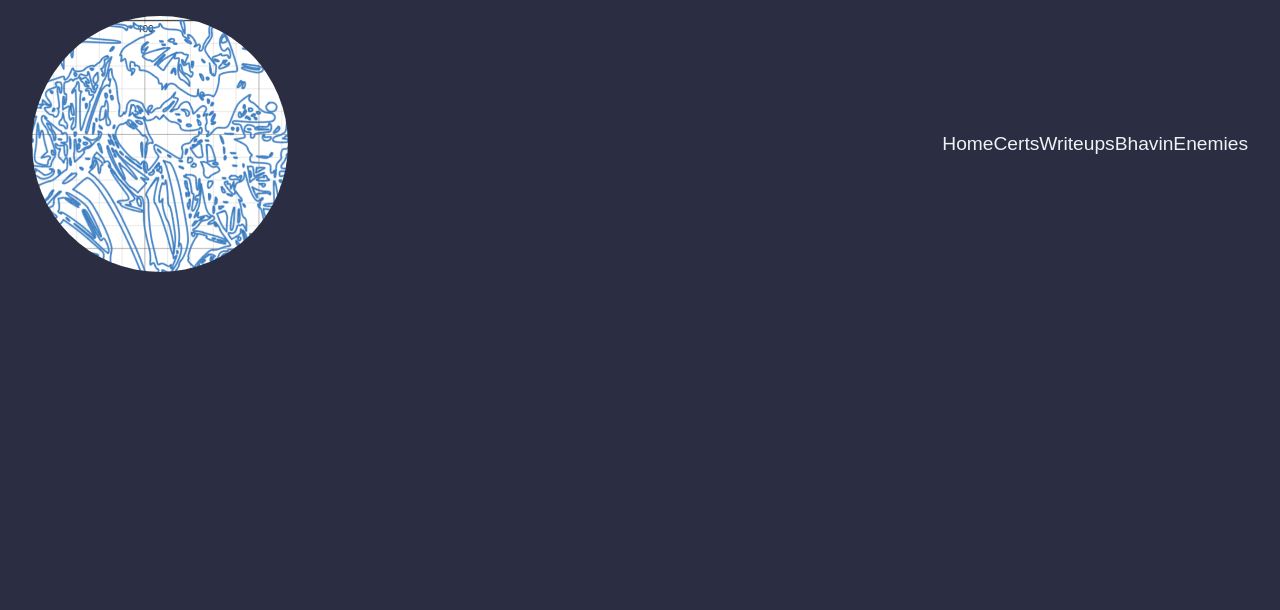
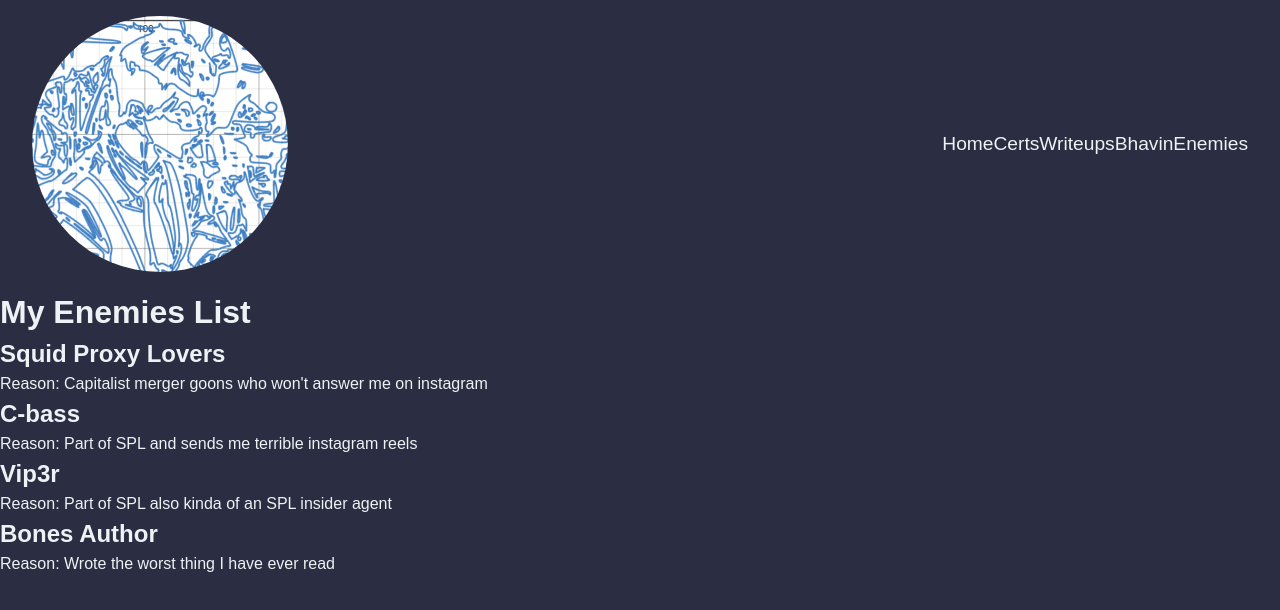
Before and after one commit to Booklover997/BhavinUnderTheDesk, a React (Vite) app: page /Enemies in a window 1280 px wide. Shown: the top 610 px of the page. Built offline with nearby package versions, Linux system fonts and the light colour scheme; a web font is replaced by a local one.

Commit message:
Enemies boilerplate

```diff
--- a/src/main.jsx
+++ b/src/main.jsx
@@ -14,6 +14,7 @@ createRoot(document.getElementById('root')).render(
     <Nav/>
     <Routes>
       <Route path="/Creds" element={<Creds />} />
+      <Route path="/Enemies" element={<Enemies />} />
 
 
     </Routes>
--- a/src/pages/Creds.jsx
+++ b/src/pages/Creds.jsx
@@ -18,19 +18,13 @@ export default function Home() {
     };
 
     const calculateWidth = () => {
-      const imageSources = [AWS, GSEC, GFACT, Bhavin];
-
-      Promise.all(imageSources.map(src => {
-        return new Promise((resolve) => {
-          const img = new Image();
-          img.onload = () => resolve(img.width);
-          img.src = src;
-        });
-      }))
-      .then(widths => {
-        const totalWidth = widths.reduce((acc, width) => acc + width, 0);
-        setBorgumHeight(totalWidth);
-      });
+      const images = [AWS, GSEC, GFACT, Bhavin];
+      const totalWidth = images.reduce((acc, img) => {
+        const imgElement = new Image();
+        imgElement.src = img;
+        return acc + imgElement.width; // Add the width of each image
+      }, 0);
+      setBorgumHeight(totalWidth); // Set borgum height based on total width
     };
 
     const handleScroll = () => {
@@ -49,7 +43,6 @@ export default function Home() {
     };
   }, []);
 
-
   return (
     <>
       <div className="content-body">
--- a/src/pages/Enemies.jsx
+++ b/src/pages/Enemies.jsx
@@ -1,58 +1,16 @@
 import { useEffect, useRef, useState } from "react";
-import AWS from "../assets/AWS.svg";
-import GSEC from "../assets/GSEC.svg";
-import GFACT from "../assets/GFACT.svg";
-import Bhavin from "../assets/Bhavin.svg";
+import Enemy from "./Enemy.jsx"
 import "../styles/App.css";
 
-export default function Home() {
-  const containerRef = useRef(null);
-  const [height, setHeight] = useState(0);
-  const [borgumHeight, setBorgumHeight] = useState(0);
-
-  useEffect(() => {
-    const updateHeight = () => {
-      if (containerRef.current) {
-        setHeight(containerRef.current.clientHeight);
-      }
-    };
-
-    const calculateWidth = () => {
-      const images = [AWS, GSEC, GFACT, Bhavin];
-      const totalWidth = images.reduce((acc, img) => {
-        const imgElement = new Image();
-        imgElement.src = img;
-        return acc + imgElement.width; // Add the width of each image
-      }, 0);
-      setBorgumHeight(totalWidth); // Set borgum height based on total width
-    };
-
-    const handleScroll = () => {
-      const scrollTop = window.pageYOffset;
-      if (containerRef.current) {
-        containerRef.current.style.transform = `translateY(-40%) rotate(31.33deg) translateX(calc(-${scrollTop}px))`;
-      }
-    };
-
-    updateHeight();
-    calculateWidth();
-    window.addEventListener("scroll", handleScroll);
-
-    return () => {
-      window.removeEventListener("scroll", handleScroll);
-    };
-  }, []);
-
+export default function Enemies() {
   return (
     <>
-      <div className="content-body">
-        <div className="c-container" ref={containerRef}>
-          <img className="cert" src={AWS} alt="AWS Certificate" />
-          <img className="cert" src={GSEC} alt="GSEC Certificate" />
-          <img className="cert" src={GFACT} alt="GFACT Certificate" />
-          <img className="etc" src={Bhavin} alt="Bhavin" />
-        </div>
-        <div className="borgum" style={{ height: `${borgumHeight}px` }}></div>
+      <div className="enemiesContainer">
+          <h1>My Enemies List</h1>
+          <Enemy name="Squid Proxy Lovers" reason="Capitalist merger goons who won't answer me on instagram" />
+          <Enemy name="C-bass" reason="Part of SPL and sends me terrible instagram reels" />
+          <Enemy name="Vip3r" reason="Part of SPL also kinda of an SPL insider agent" />
+          <Enemy name="Bones Author" reason="Wrote the worst thing I have ever read" />
       </div>
     </>
   );
--- /dev/null
+++ b/src/pages/Enemy.jsx
@@ -0,0 +1,10 @@
+import "../styles/App.css";
+
+export default function Enemy({ name, reason }) {
+  return (
+    <div className="enemy">
+      <h2>{name}</h2>
+      <p>Reason: {reason}</p>
+    </div>
+  );
+}
```
